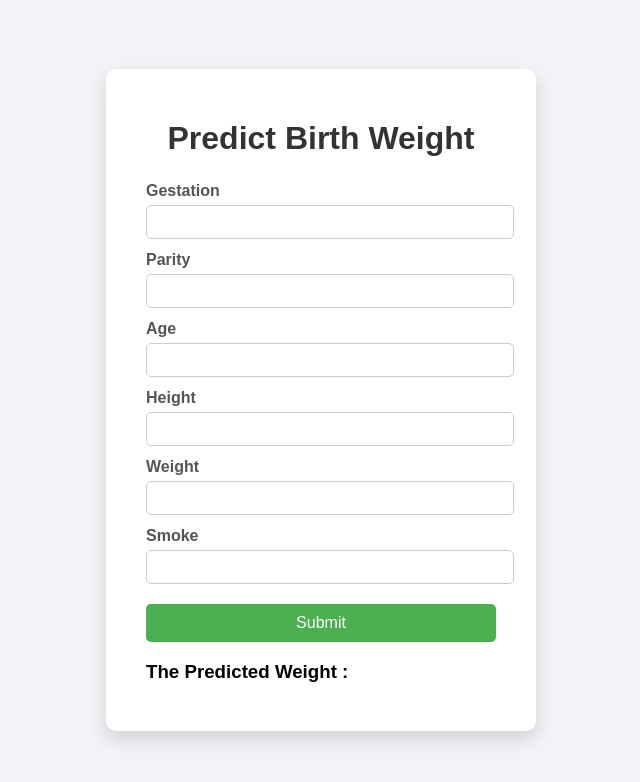
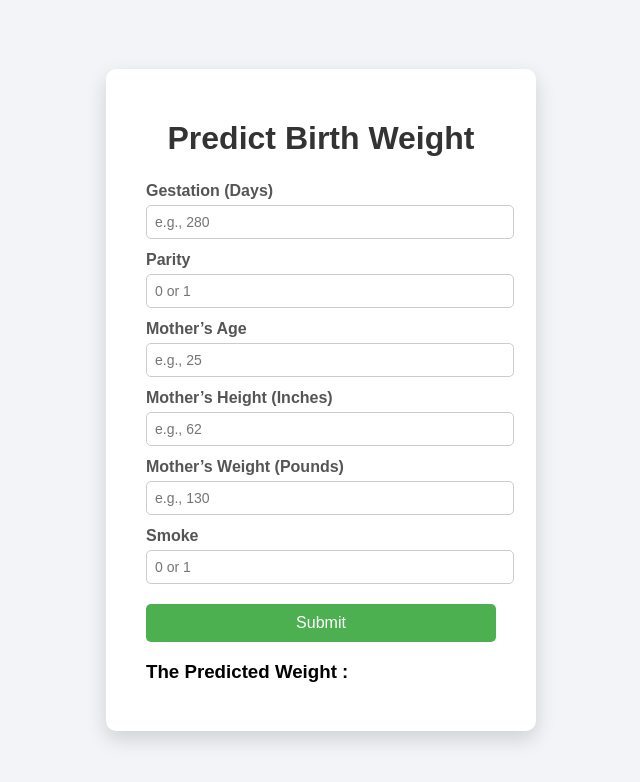
Before and after one commit to Payal928/birth-weight-predictor, a Flask app: page / in a window 1280 px wide. Shown: the top 782 px of the page, without its empty margins (319-959 px from the left). Run offline with Flask 3, Linux system fonts and the light colour scheme.

Commit message:
my third commit

```diff
--- a/templates/main_app.html
+++ b/templates/main_app.html
@@ -77,23 +77,23 @@
 
         <form action="/predict" method="post">
 
-            <label>Gestation</label>
-            <input type="number" name="gestation" required>
+            <label>Gestation (Days)</label>
+            <input type="number" name="gestation" placeholder="e.g., 280" required>
 
             <label>Parity</label>
-            <input type="number" name="parity" required>
+            <input type="number" name="parity" placeholder="0 or 1" required>
 
-            <label>Age</label>
-            <input type="number" name="age" required>
+            <label>Mother’s Age</label>
+            <input type="number" name="age" placeholder="e.g., 25" required>
 
-            <label>Height</label>
-            <input type="number" name="height" required>
+            <label>Mother’s Height (Inches)</label>
+            <input type="number" name="height" placeholder="e.g., 62" required>
 
-            <label>Weight</label>
-            <input type="number" name="weight" required>
+            <label>Mother’s Weight (Pounds)</label>
+            <input type="number" name="weight" placeholder="e.g., 130" required>
 
             <label>Smoke</label>
-            <input type="number" name="smoke" required>
+            <input type="number" name="smoke" placeholder="0 or 1" required>
 
             <button type="submit">Submit</button>
 
```
